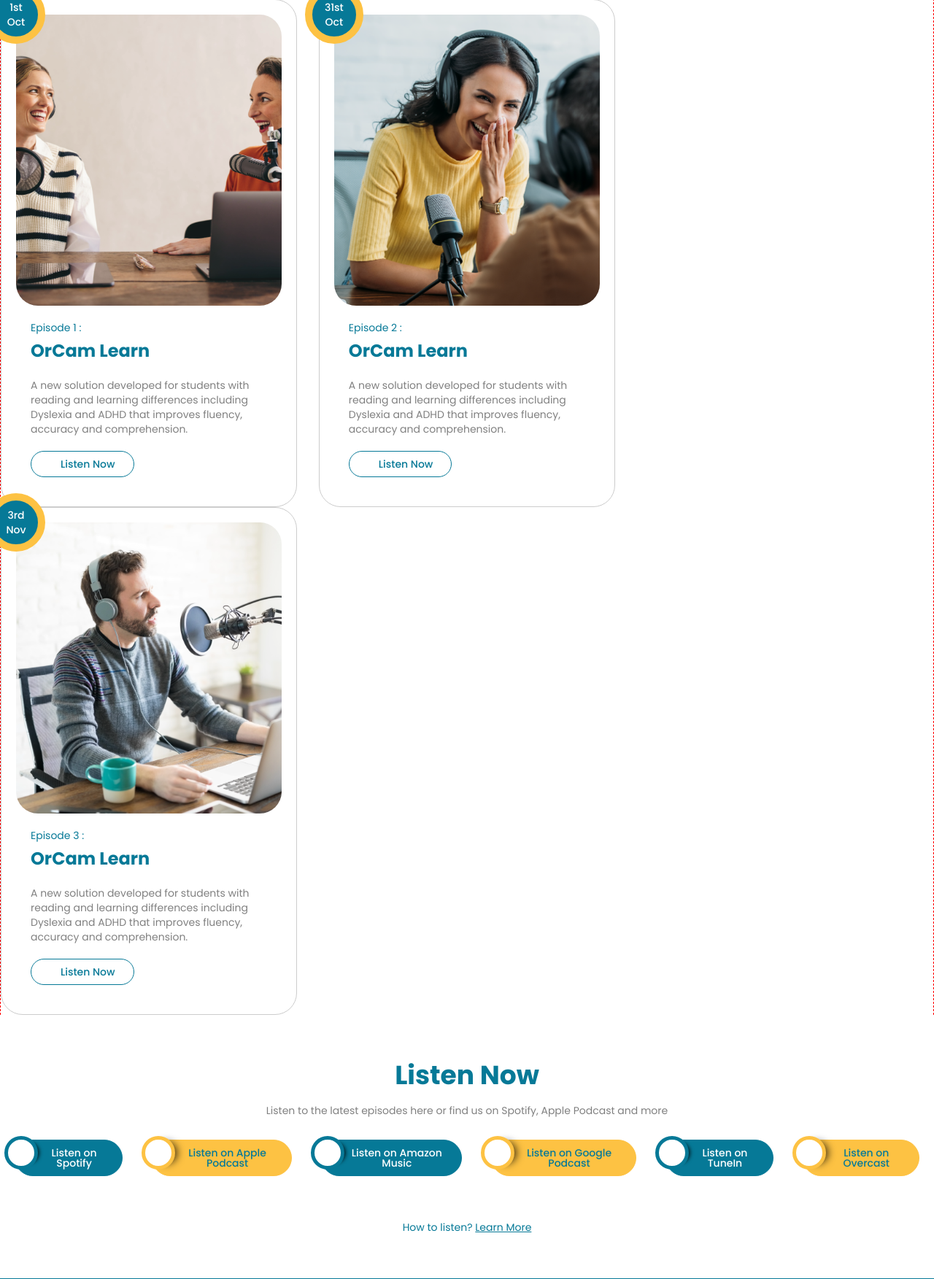
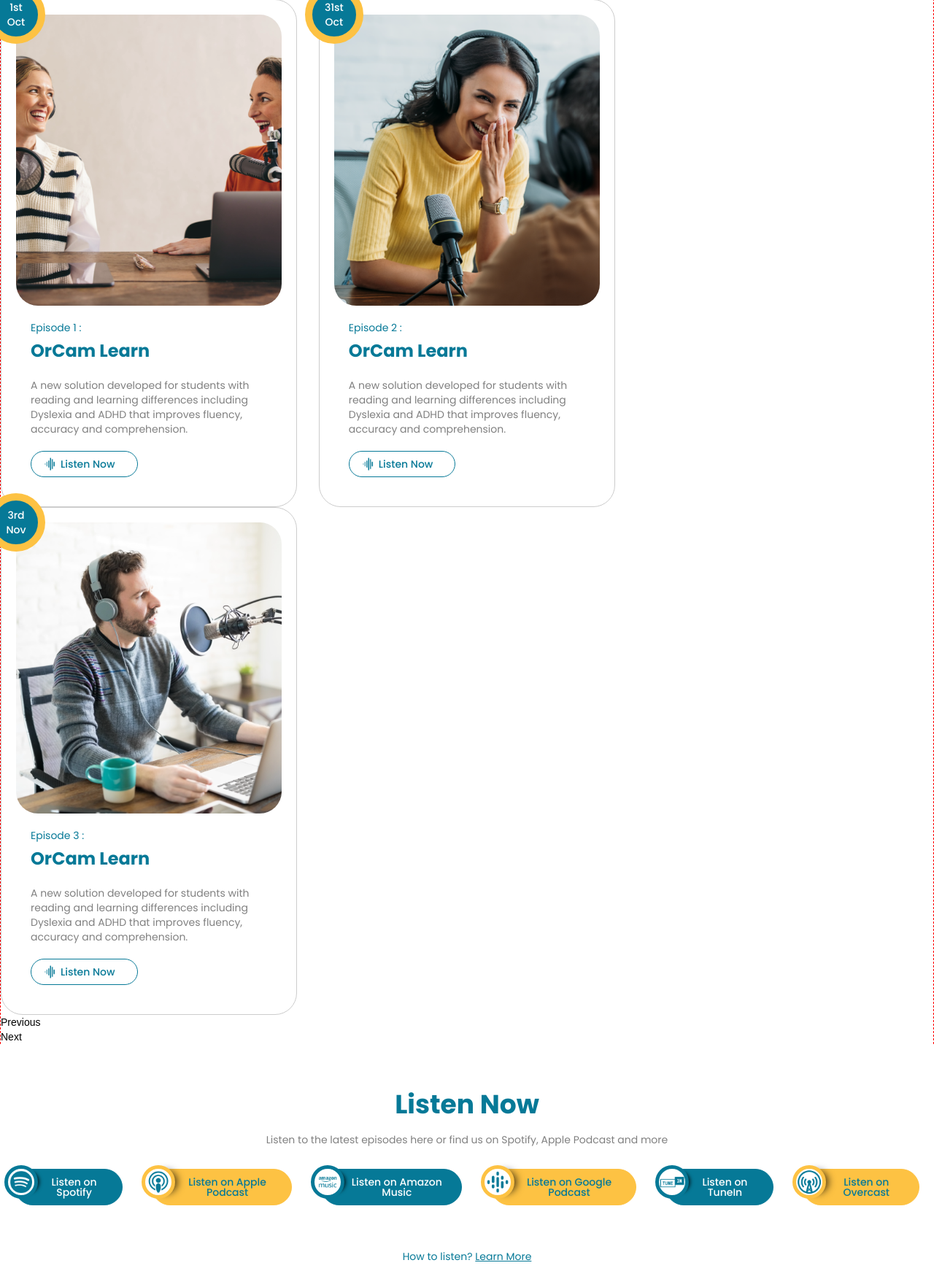
Before and after one commit to leetwentyone/SEN-In-Ten, a PHP site: page / in a window 1280 px wide. Shown: the part 1092-2845 px from the top of the page at 73% size. Run offline with PHP 8.4, Linux system fonts and the light colour scheme.

Commit message:
updated templates

```diff
--- a/contact.php
+++ b/contact.php
@@ -48,9 +48,9 @@
                 <div class="follow">
                     <h3>Follow Us</h3>
                     <ul>
-                        <li><a href="#" target="_blank">X</a></li>
-                        <li><a href="#" target="_blank">F</a></li>
-                        <li><a href="#" target="_blank">IG</a></li>
+                        <li><a href="#" target="_blank"><img src="images/icons/x.png"></a></li>
+                        <li><a href="#" target="_blank"><img src="images/icons/facebook.png"></a></li>
+                        <li><a href="#" target="_blank"><img src="images/icons/instagram.png"></a></li>
                     </ul>
                 </div>
 
--- a/footer-page.php
+++ b/footer-page.php
@@ -20,6 +20,7 @@
 <body class="misc-page">
 
     <?php include('includes/header.php'); ?>
+    <?php include('includes/breadcrumb.php'); ?>
 
     <main class="site-main">
 
--- a/index.php
+++ b/index.php
@@ -29,8 +29,8 @@
           <h1>Podcast for Special Educational Needs and Disability</h1>
           <p>SEN In Ten is for teachers, parents and anyone else supporting or working with children or young people with special education needs.</p>
           <div class="btn-container">
-            <a href="#" class="white-icon"><span></span>Latest Episode</a>
-            <a href="become-sponsor.php" class="yellow-icon"><span></span>Become A Sponsor</a>
+            <a href="#" class="white-icon"><span><img src="images/icons/listen-now-blue.png"></span>Latest Episode</a>
+            <a href="become-sponsor.php" class="yellow-icon"><span><img src="images/icons/sponsor.png"></span>Become A Sponsor</a>
           </div>
         </div>
 
@@ -80,7 +80,7 @@
               <p>Episode 1 :</p>
               <h4>OrCam Learn</h4>
               <p>A new solution developed for students with reading and learning differences including Dyslexia and ADHD that improves fluency, accuracy and comprehension.</p>
-              <a class="blue-outline-icon" href="#">Listen Now</a>
+              <a class="listen-blue-outline" href="#">Listen Now</a>
             </div>
           </li>
 
@@ -100,7 +100,7 @@
               <p>Episode 2 :</p>
               <h4>OrCam Learn</h4>
               <p>A new solution developed for students with reading and learning differences including Dyslexia and ADHD that improves fluency, accuracy and comprehension.</p>
-              <a class="blue-outline-icon" href="#">Listen Now</a>
+              <a class="listen-blue-outline" href="#">Listen Now</a>
             </div>
           </li>
 
@@ -120,10 +120,15 @@
               <p>Episode 3 :</p>
               <h4>OrCam Learn</h4>
               <p>A new solution developed for students with reading and learning differences including Dyslexia and ADHD that improves fluency, accuracy and comprehension.</p>
-              <a class="blue-outline-icon" href="#">Listen Now</a>
+              <a class="listen-blue-outline" href="#">Listen Now</a>
             </div>
           </li>
         </ul>
+
+        <div class="controls">
+          <div class="previous">Previous</div>
+          <div class="next">Next</div>
+        </div>
 
       </div>
     </div><!-- end episode list -->
@@ -133,22 +138,22 @@
       <p>Listen to the latest episodes here or find us on Spotify, Apple Podcast and more</p>
       <ul>
         <li>
-          <a href="#" target="_blank" class="blue-icon"><span></span>Listen on Spotify</a>
+          <a href="#" target="_blank" class="blue-icon"><span><img src="images/icons/spotify.png"></span>Listen on Spotify</a>
         </li>
         <li>
-          <a href="#" target="_blank" class="yellow-icon"><span></span>Listen on Apple Podcast</a>
+          <a href="#" target="_blank" class="yellow-icon"><span><img src="images/icons/apple-podcasts.png"></span>Listen on Apple Podcast</a>
         </li>
         <li>
-          <a href="#" target="_blank" class="blue-icon"><span></span>Listen on Amazon Music</a>
+          <a href="#" target="_blank" class="blue-icon"><span><img src="images/icons/amazon-music.png"></span>Listen on Amazon Music</a>
         </li>
         <li>
-          <a href="#" target="_blank" class="yellow-icon"><span></span>Listen on Google Podcast</a>
+          <a href="#" target="_blank" class="yellow-icon"><span><img src="images/icons/google-podcasts.png"></span>Listen on Google Podcast</a>
         </li>
         <li>
-          <a href="#" target="_blank" class="blue-icon"><span></span>Listen on TuneIn</a>
+          <a href="#" target="_blank" class="blue-icon"><span><img src="images/icons/tunein.png"></span>Listen on TuneIn</a>
         </li>
         <li>
-          <a href="#" target="_blank" class="yellow-icon"><span></span>Listen on Overcast</a>
+          <a href="#" target="_blank" class="yellow-icon"><span><img src="images/icons/overcast.png"></span>Listen on Overcast</a>
         </li>
       </ul>
       <p>How to listen? <a href="#">Learn More</a></p>
```
Also changed, not shown: 404.php (+8 -3 lines), about.php (+8 -3 lines), event.php (+8 -5 lines), events.php (+11 -8 lines), podcast.php (+6 -24 lines), podcasts.php (+1 -25 lines), session.php (+8 -2 lines).
